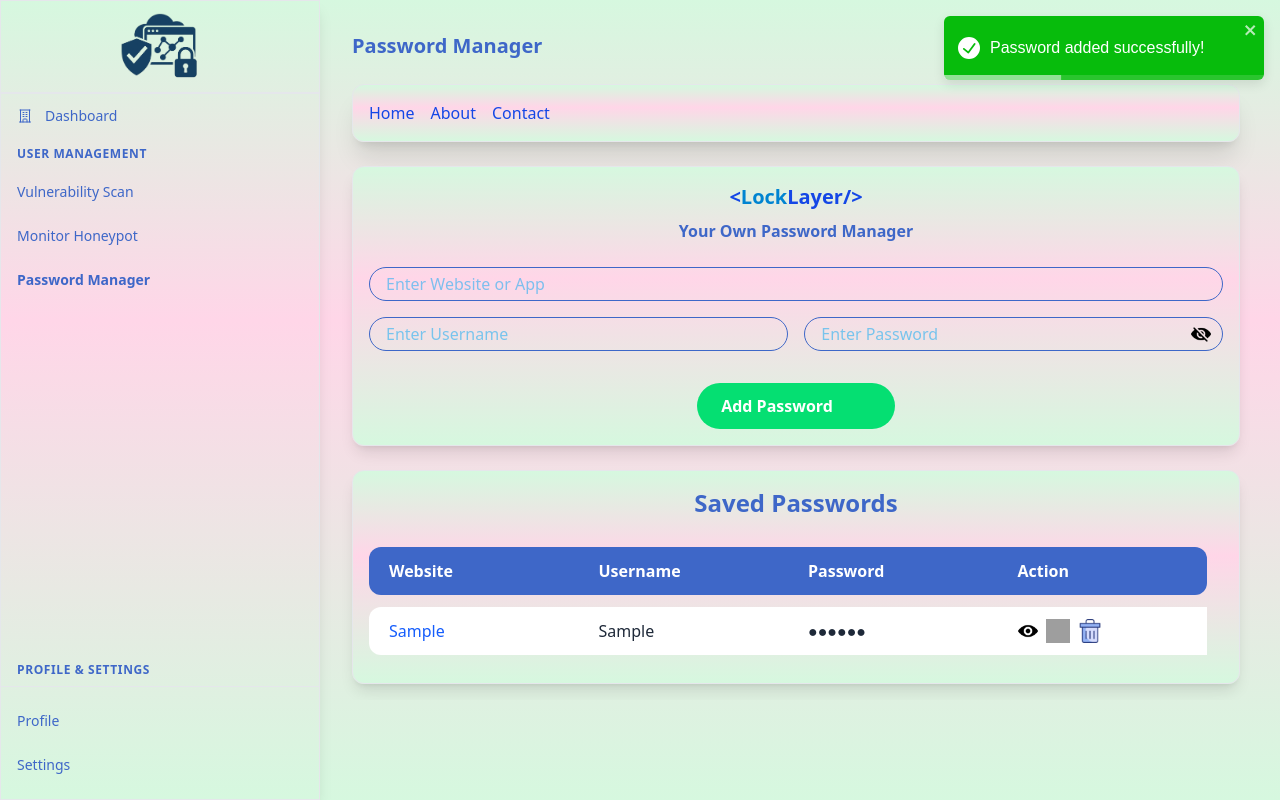
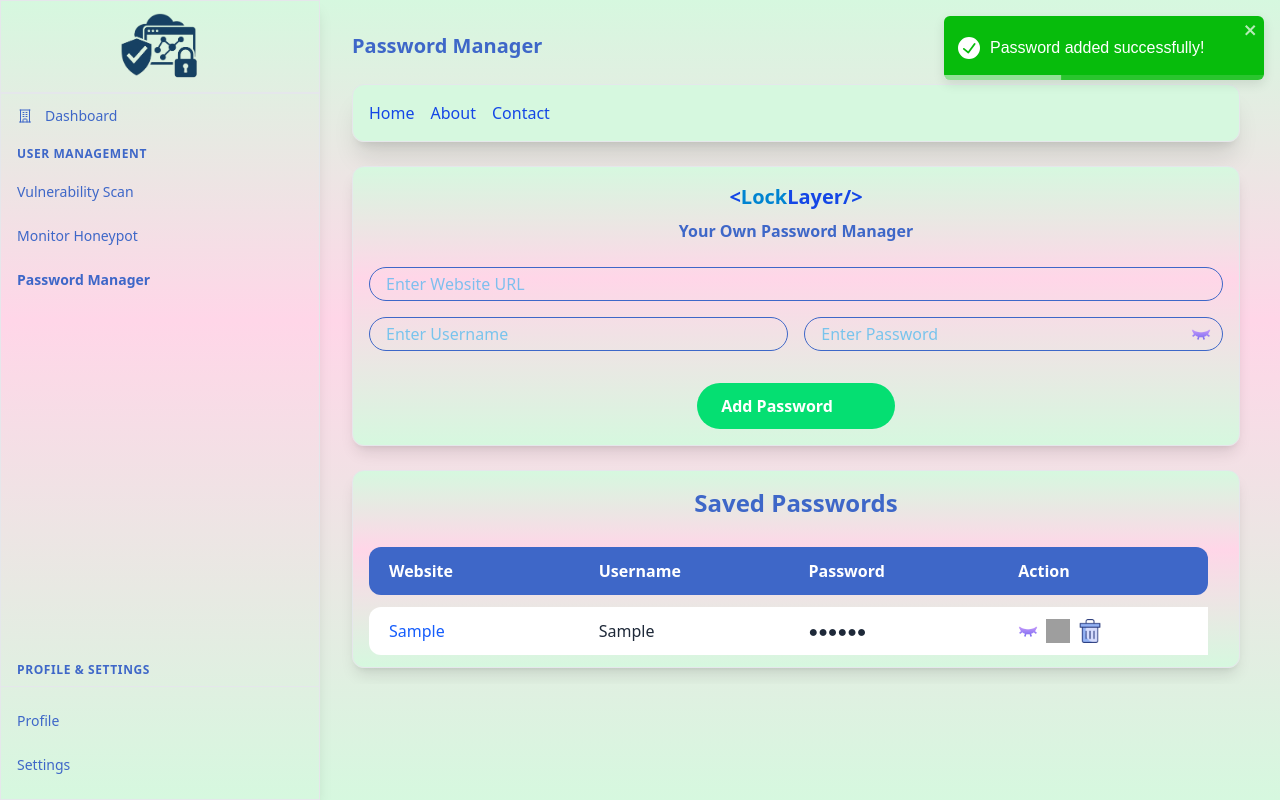
Before and after one commit to Zhankrut/web-dashboard, a React (Vite) app: page /password-manager in a window 1280 px wide. Both pictures are taken after typing "Sample", "Sample", "Sample123" into the empty fields and a click on the button "Add Password". Built offline with nearby package versions, Linux system fonts and the light colour scheme; grey boxes are pictures that could not be loaded; some icons are missing.

Commit message:
new change

```diff
--- a/index.html
+++ b/index.html
@@ -4,7 +4,7 @@
     <meta charset="UTF-8" />
     <link rel="icon" type="image/svg+xml" href="/vite.svg" />
     <meta name="viewport" content="width=device-width, initial-scale=1.0" />
-    <title>Vite + React</title>
+    <title>Intern</title>
   </head>
   <body>
     <div id="root"></div>
--- a/src/pages/PasswordManager.jsx
+++ b/src/pages/PasswordManager.jsx
@@ -22,7 +22,7 @@ function PasswordManager() {
   };
 
   const handleSavePassword = () => {
-    const updated = [...passwordArray, form];
+    const updated = [form, ...passwordArray]; // Newest on top
     setPasswordArray(updated);
     localStorage.setItem("passwords", JSON.stringify(updated));
     setForm({ site: "", username: "", password: "" });
@@ -64,14 +64,16 @@ function PasswordManager() {
 
   return (
     <div className="p-4 overflow-x-hidden w-full">
-      <h1 className="text-xl font-bold mb-4 text-[#3e67c8]">Password Manager</h1>
+      <h1 className="text-xl font-bold mb-4 text-[#3e67c8]">
+        Password Manager
+      </h1>
 
       {/* Navbar */}
       <nav
         className="mt-6 border border-gray-200 shadow-xl rounded-xl p-4"
         style={{
           background:
-            "linear-gradient(to bottom, #d6f8df 0%, #ffd6e8 40%, #d6f8df 100%)",
+            "linear-gradient(to bottom, #d6f8df 0%, #d6f8df 100%)",
           color: "#3e67c8",
         }}
       >
@@ -119,7 +121,7 @@ function PasswordManager() {
             value={form.site}
             onChange={handleChange}
             className="w-full rounded-full border border-[#3e67c8] px-4 py-1 focus:outline-none focus:ring-2 focus:ring-sky-400"
-            placeholder="Enter Website or App"
+            placeholder="Enter Website URL"
           />
 
           <div className="flex gap-4 w-full">
@@ -164,23 +166,27 @@ function PasswordManager() {
         </div>
       </div>
 
-      {/* Passwords Table or Message */}
+      {/* Password Table or Message */}
       {passwordArray.length > 0 ? (
         <div
-          className="mt-6 border border-gray-200 shadow-lg rounded-xl p-4"
+          className="mt-6 border border-gray-200 shadow-lg rounded-xl overflow-hidden"
           style={{
             background:
               "linear-gradient(to bottom, #d6f8df 0%, #ffd6e8 40%, #d6f8df 100%)",
             color: "#3e67c8",
           }}
         >
-          <h2 className="text-2xl font-bold mb-4 text-[#3e67c8] text-center">
+          <h2 className="text-2xl font-bold mb-4 text-[#3e67c8] text-center pt-4">
             Saved Passwords
           </h2>
 
-          <div className="overflow-y-auto max-h-[180px] rounded-xl pr-4">
+          <div
+            className="overflow-y-auto max-h-[180px] rounded-b-xl"
+            style={{ scrollbarGutter: "stable" }}
+          >
+            <div className="px-4">
               <table className="w-full table-fixed border-separate border-spacing-y-3">
-              <thead className="sticky top-0 bg-[#3e67c8] text-white z-10">
+                <thead className="sticky top-0 bg-[#3e67c8] text-white z-10 rounded-t-xl">
                   <tr>
                     <th className="py-3 px-5 w-1/4 rounded-l-xl text-left">
                       Website
@@ -196,9 +202,10 @@ function PasswordManager() {
                   {passwordArray.map((item, index) => (
                     <tr
                       key={index}
-                    className="bg-white hover:shadow-md text-gray-800 rounded-xl"
+                      className="bg-white hover:shadow-md text-gray-800 overflow-hidden"
+                      style={{ borderRadius: "12px" }}
                     >
-                    <td className="py-3 px-5 rounded-l-xl break-words text-blue-600">
+                      <td className="py-3 px-5 break-words text-blue-600 rounded-l-xl">
                         <a
                           href={
                             item.site.startsWith("http")
@@ -218,9 +225,9 @@ function PasswordManager() {
                           ? item.password
                           : "●●●●●●"}
                       </td>
-                    <td className="py-3 px-5 pr-6 flex items-center gap-2 justify-start rounded-r-xl">
+                      <td className="py-3 px-5 flex items-center gap-2 justify-start rounded-r-xl pr-6">
                         <img
-                        src={visibleIndexes.includes(index) ? hidden : eye}
+                          src={visibleIndexes.includes(index) ? eye : hidden}
                           alt="toggle"
                           className="w-5 h-5 cursor-pointer"
                           onClick={() => toggleVisibility(index)}
@@ -246,6 +253,7 @@ function PasswordManager() {
               </table>
             </div>
           </div>
+        </div>
       ) : (
         <div className="mt-6 flex justify-center">
           <p className="text-center bg-green-400 hover:bg-[#3e67c8] text-white font-semibold px-6 py-2 rounded-full">
@@ -253,7 +261,6 @@ function PasswordManager() {
           </p>
         </div>
       )}
-
       <ToastContainer />
     </div>
   );
```
Also changed, not shown: src/assets/Images/eye.png, src/assets/Images/hidden.png. Lines whose indentation alone changed are shown as unchanged.
